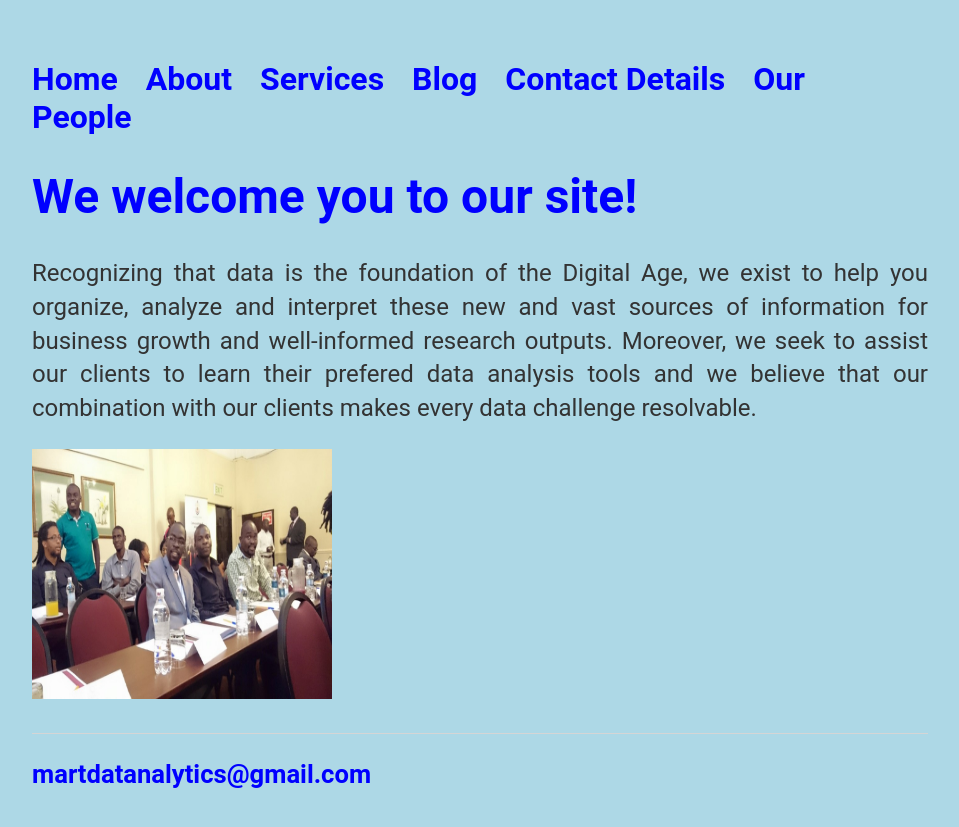
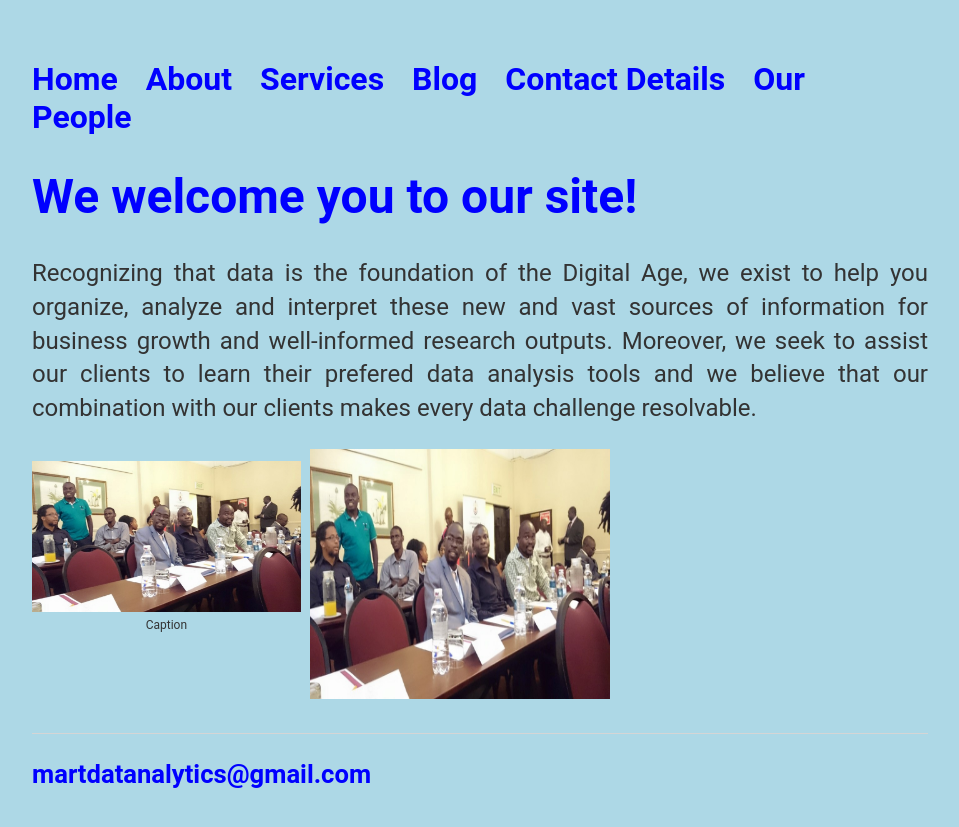
Before and after one commit to martdatanalytics/martdatanalytics.github.io, a Jekyll site: the page built from index.html, in a window 1280 px wide. Shown: the top 827 px of the page, without its empty margins (160-1119 px from the left). Built offline with Jekyll 4.4.1, drawn with Linux system fonts in a browser that asks for light colours.

Commit message:
Update index.html

```diff
--- a/index.html
+++ b/index.html
@@ -8,7 +8,8 @@ title: MartDat Analytics Inc
 	new and vast sources of information for business growth and well-informed research outputs. Moreover, we seek to assist
 	our clients to learn their prefered data analysis tools and we believe that our combination with our clients makes every
 	data challenge resolvable.</p>
-
+	<p style="float: left; font-size: 9pt; text-align: center; width: 30%; margin-right: 1%; margin-bottom: 0.5em;">
+		<img src="/images/Training.jpg" style="width: 100%">Caption</p>
 	<p><img src="/images/Training.jpg",alt="Picture of Martin", width="300", height="250",align="left"> </p>
 
 </div><!-- /.blurb -->
```
